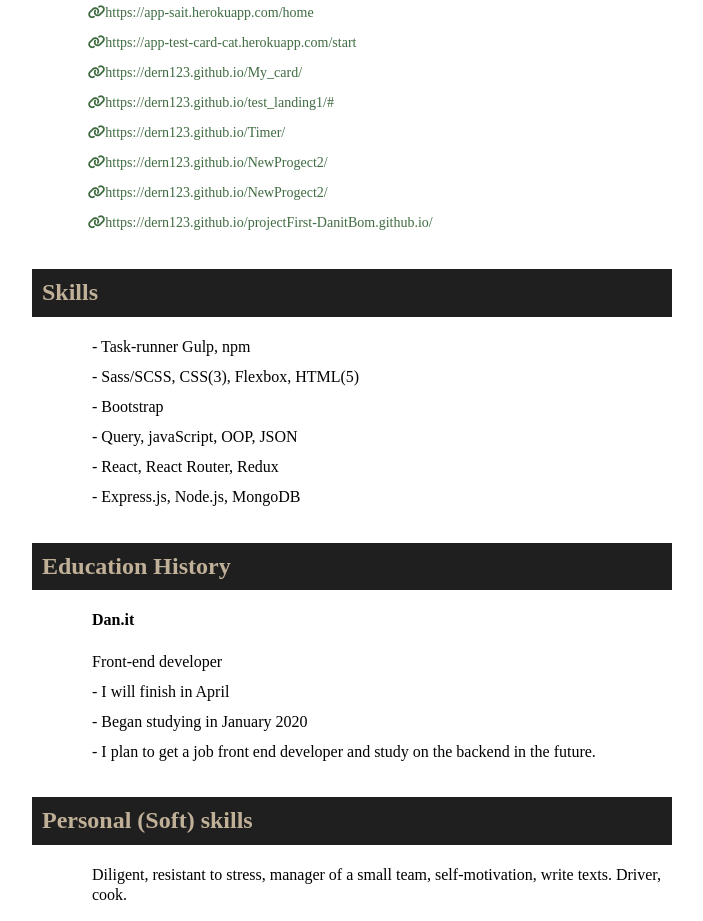
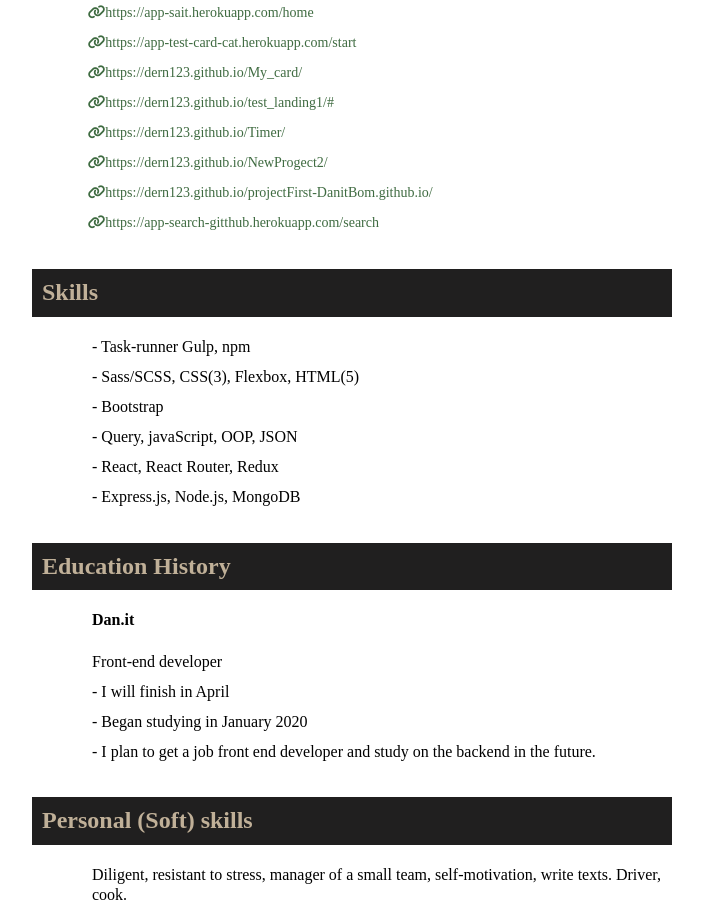
Before and after one commit to dern123/denis-cv, a plain HTML site: page index.html in a window 1280 px wide. Shown: the part 826-1747 px from the top of the page, without its empty margins (288-991 px from the left). Drawn offline with nearby package versions, Linux system fonts and the light colour scheme.

Commit message:
update cv

```diff
--- a/index.html
+++ b/index.html
@@ -88,14 +88,14 @@
                 </li>
                 <li class='contact-item'>
                     <p class='del' name="github">
-                        <a class='link' href="https://dern123.github.io/NewProgect2/"><i class="fas fa-link"></i>https://dern123.github.io/NewProgect2/</a>
-                    </p>
-                </li>
-                <li class='contact-item'>
-                    <p class='del' name="github">
                         <a class='link' href="https://dern123.github.io/projectFirst-DanitBom.github.io/"><i class="fas fa-link"></i>https://dern123.github.io/projectFirst-DanitBom.github.io/</a>
                     </p>
 
+            </li>
+            <li class='contact-item'>
+                <p class='del' name="github">
+                    <a class='link' href="https://app-search-gitthub.herokuapp.com/search"><i class="fas fa-link"></i>https://app-search-gitthub.herokuapp.com/search</a>
+                </p>
             </li>
             </ul>
         </section>
```
